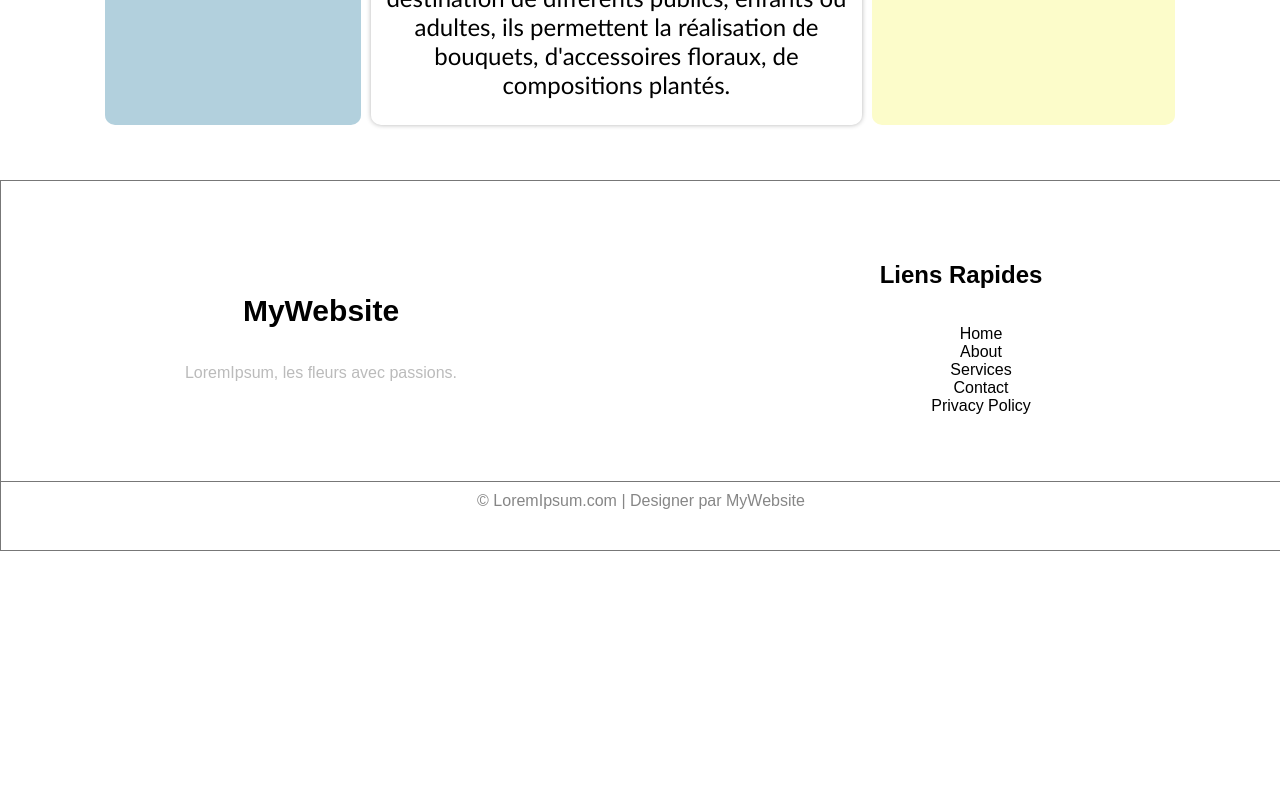
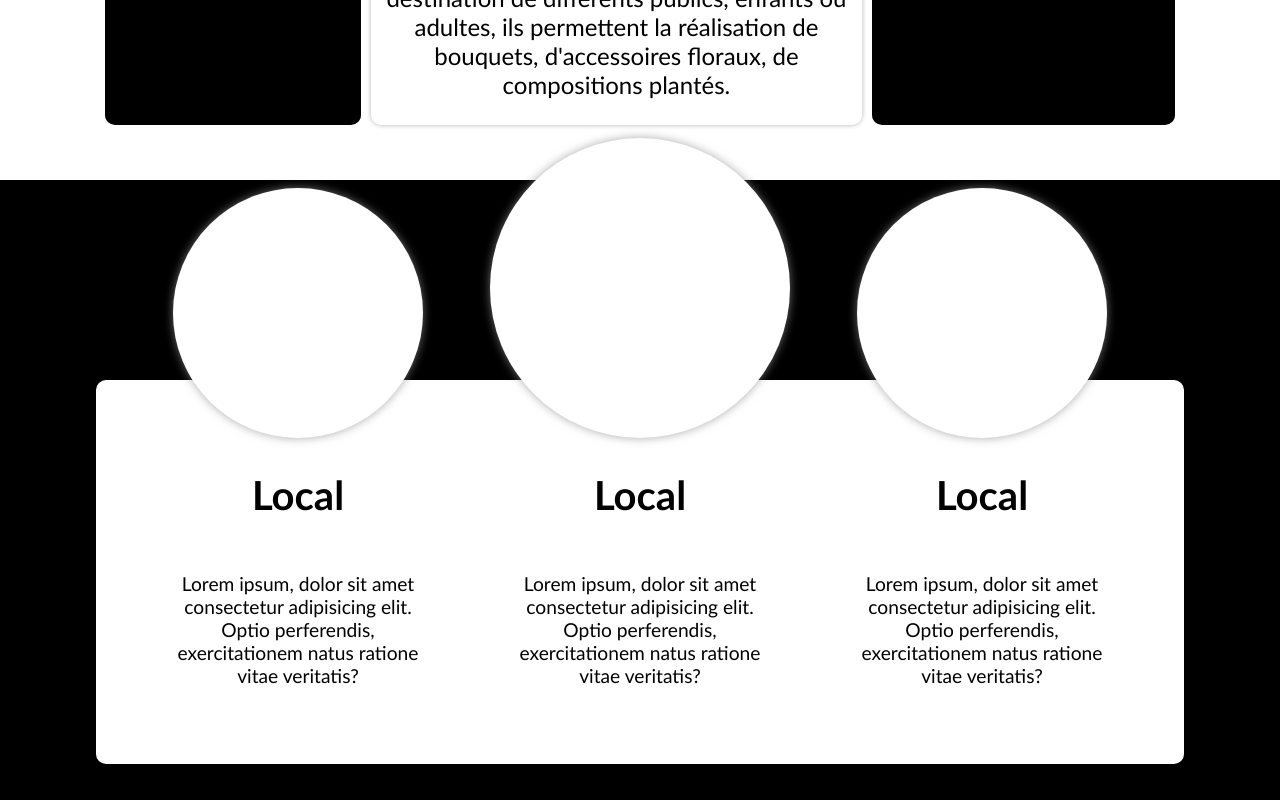
Before and after one commit to oayouub/templateFleuriste1, a React (Vite) app: page / in a window 1280 px wide. Shown: the part 1660-2460 px from the top of the page. Before the commit the page ends 2211 px from the top, so only its background shows below. Built offline with nearby package versions, Linux system fonts and the light colour scheme; the HTML template or start-up script is replaced by a standard one.

Commit message:
add section part to home Page

```diff
--- a/src/components/Banniere/Banniere.scss
+++ b/src/components/Banniere/Banniere.scss
@@ -7,6 +7,9 @@
     border-radius: 10px;
     padding: 10px;
     gap: 20px;
+    margin-left: 100px;
+    margin-right: 100px;
+
     .item-1{
         display: flex;
         flex-direction: column;
--- a/src/components/Categorie/Categorie.scss
+++ b/src/components/Categorie/Categorie.scss
@@ -1,5 +1,5 @@
 .categorie {
-    margin: 50px 0 50px 0;
+    margin: 50px 100px 50px 100px;
 
     .liste-1 {
         list-style: none;
@@ -8,6 +8,7 @@
         height: 300px;
         justify-content: space-between;
         margin: 0;
+
         .item-1 {
             width: 40%;
             padding: 0 10px 0 10px;
@@ -16,7 +17,7 @@
             align-items: center;
             justify-content: center;
             margin: 5px;
-            box-shadow:  0 0 5px #b4b4b4;
+            box-shadow: 0 0 5px #b4b4b4;
             border-radius: 10px;
 
             h2 {
@@ -37,7 +38,7 @@
         }
 
         .item-2 {
-            background-color: #b2d0dd;
+            background-color: #000000;
             width: 30%;
             padding: 0 10px 0 10px;
             display: flex;
@@ -49,7 +50,7 @@
         }
 
         .item-3 {
-            background-color: #fcfcca;
+            background-color: #000000;
             width: 30%;
             padding: 0 10px 0 10px;
             display: flex;
@@ -68,6 +69,7 @@
         height: 300px;
         justify-content: space-between;
         margin: 0;
+
         .item-1 {
             width: 30%;
             padding: 0 10px 0 10px;
@@ -77,7 +79,7 @@
             justify-content: center;
             margin: 5px;
             border-radius: 10px;
-            box-shadow:  0 0 5px #b4b4b4;
+            box-shadow: 0 0 5px #b4b4b4;
 
             h2 {
                 font-size: 2rem;
@@ -91,6 +93,7 @@
 
             ul {
                 padding: 0;
+
                 li {
                     text-align: center;
                     font-size: 1.5rem;
@@ -102,7 +105,7 @@
         }
 
         .item-2 {
-            background-color: #b2d0dd;
+            background-color: #000000;
             width: 60%;
             padding: 0 10px 0 10px;
             display: flex;
@@ -114,7 +117,7 @@
         }
 
         .item-3 {
-            background-color: #fcfcca;
+            background-color: #000000;
             width: 30%;
             padding: 0 10px 0 10px;
             display: flex;
@@ -133,6 +136,7 @@
         height: 300px;
         justify-content: space-between;
         margin: 0;
+
         .item-1 {
             width: 50%;
             padding: 0 10px 0 10px;
@@ -142,7 +146,7 @@
             justify-content: center;
             margin: 5px;
             border-radius: 10px;
-            box-shadow:  0 0 5px #b4b4b4;
+            box-shadow: 0 0 5px #b4b4b4;
 
 
             h2 {
@@ -163,7 +167,7 @@
         }
 
         .item-2 {
-            background-color: #b2d0dd;
+            background-color: #000000;
             width: 25%;
             padding: 0 10px 0 10px;
             display: flex;
@@ -175,7 +179,7 @@
         }
 
         .item-3 {
-            background-color: #fcfcca;
+            background-color: #000000;
             width: 30%;
             padding: 0 10px 0 10px;
             display: flex;
--- a/src/components/Footer/Footer.scss
+++ b/src/components/Footer/Footer.scss
@@ -19,14 +19,6 @@
   .footer .footer-section {
     flex: 1;
     padding: 10px 20px;
-    display: flex;
-    flex-direction: column;
-    align-items: center;
-    justify-content: center;
-
-    h2{
-        text-align: center;
-    }
   }
 
   .footer .logo-text {
--- /dev/null
+++ b/src/components/Selection/Selection.scss
@@ -0,0 +1,104 @@
+.selection{
+    background-color: black;
+    display: flex;
+    justify-content: center;
+    height: 80vh;
+    width: 100%;
+    .white-box{
+        background-color: white;
+        width: 85%;
+        height: 60%;
+        display: flex;
+        justify-content: center;
+        gap: 70px;
+        align-items: center;
+        margin-top: 25vh;
+        border-radius: 10px;
+
+        .item-1{
+            display: flex;
+            flex-direction: column;
+            justify-content: center;
+            align-items: center;
+            width: 25%;
+            position: relative;
+
+            h2{
+                font-size: 2.5rem;
+                width: 100%;
+                text-align: center;
+            }
+            p{
+                text-align: center;
+                font-size: 1.2rem;
+            }
+            .img{
+                width: 250px;
+                height: 250px;
+                background-color: rgb(255, 255, 255);                background-size: cover;
+                background-position: center;
+                border-radius: 1000px;
+                position: absolute;
+                top: -250px;
+                box-shadow: 0px 0px 10px 0px rgba(143, 143, 143, 0.75);
+            }
+        }
+        .item-2{
+            display: flex;
+            flex-direction: column;
+            justify-content: center;
+            align-items: center;
+            width: 25%;
+            position: relative;
+
+            h2{
+                font-size: 2.5rem;
+                width: 100%;
+                text-align: center;
+            }
+            p{
+                text-align: center;
+                font-size: 1.2rem;
+            }
+            .img{
+                width: 300px;
+                height: 300px;
+                background-color: rgb(255, 255, 255);
+                background-size: cover;
+                background-position: center;
+                border-radius: 1000px;
+                position: absolute;
+                top: -300px;
+                box-shadow: 0px 0px 10px 0px rgba(143, 143, 143, 0.75);
+            }
+        }
+        .item-3{
+            display: flex;
+            flex-direction: column;
+            justify-content: center;
+            align-items: center;
+            width: 25%;
+            position: relative;
+
+            h2{
+                font-size: 2.5rem;
+                width: 100%;
+                text-align: center;
+            }
+            p{
+                text-align: center;
+                font-size: 1.2rem;
+            }
+            .img{
+                width: 250px;
+                height: 250px;
+                background-color: rgb(255, 255, 255);                background-size: cover;
+                background-position: center;
+                border-radius: 1000px;
+                position: absolute;
+                top: -250px;
+                box-shadow: 0px 0px 10px 0px rgba(143, 143, 143, 0.75);
+            }
+        }
+    }
+}
--- /dev/null
+++ b/src/components/Selection/Selection.tsx
@@ -0,0 +1,34 @@
+import "./Selection.scss"
+
+export const Selection = () => {
+  return (
+    <div className="selection">
+      <div className="white-box">
+        <div className="item-1">
+        <div className="img"></div>
+          <h2>Local</h2>
+          <p>
+            Lorem ipsum, dolor sit amet consectetur adipisicing elit. Optio perferendis,
+            exercitationem natus ratione vitae veritatis?
+          </p>
+        </div>
+        <div className="item-2">
+        <div className="img"></div>
+          <h2>Local</h2>
+          <p>
+            Lorem ipsum, dolor sit amet consectetur adipisicing elit. Optio perferendis,
+            exercitationem natus ratione vitae veritatis?
+          </p>
+        </div>
+        <div className="item-3">
+        <div className="img"></div>
+          <h2>Local</h2>
+          <p>
+            Lorem ipsum, dolor sit amet consectetur adipisicing elit. Optio perferendis,
+            exercitationem natus ratione vitae veritatis?
+          </p>
+        </div>
+      </div>
+    </div>
+  )
+}
--- a/src/pages/Home/Home.scss
+++ b/src/pages/Home/Home.scss
@@ -1,4 +1,4 @@
 .Home{
     font-family: 'Gill Sans', 'Gill Sans MT', Calibri, 'Trebuchet MS', sans-serif;
-    margin: 50px 100px 0 100px;
+    margin: 50px 0 0 0;
 }
--- a/src/pages/Home/Home.tsx
+++ b/src/pages/Home/Home.tsx
@@ -1,12 +1,14 @@
 import './Home.scss';
 import { Banniere } from '../../components/Banniere/Banniere';
 import { Categorie } from '../../components/Categorie/Categorie';
+import { Selection } from '../../components/Selection/Selection';
 
 export const Home = () => {
   return (
     <div className="Home">
       <Banniere />
       <Categorie />
+      <Selection />
     </div>
   );
 };
```
